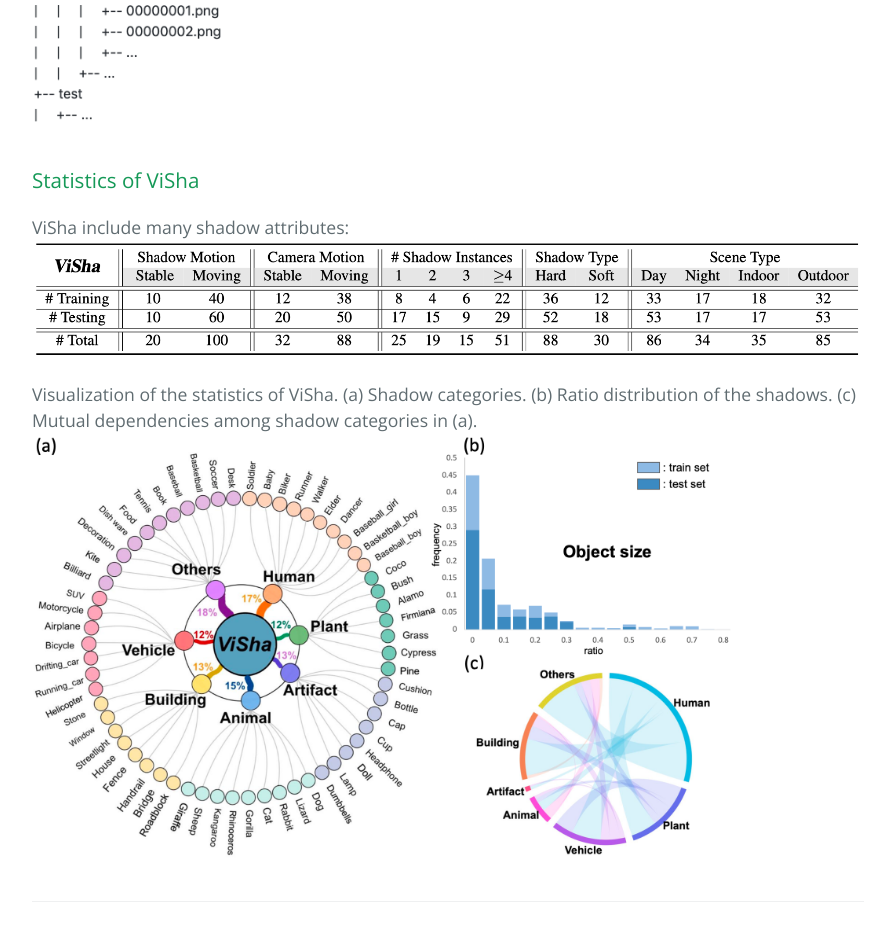
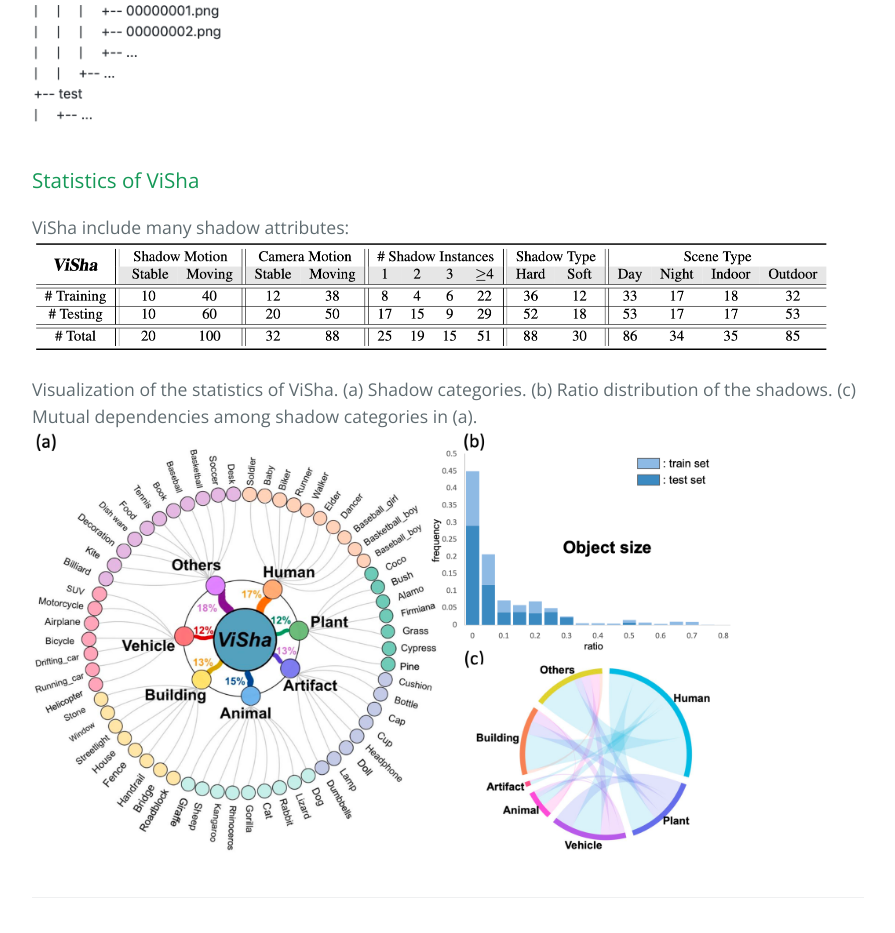
Before and after one commit to eraserNut/eraserNut.github.io, a Jekyll site: the page built from _posts/2021-04-06-ViSha.markdown, in a window 1280 px wide. Shown: the part 1594-2527 px from the top of the page, without its empty margins (192-1087 px from the left). Built offline with Jekyll 4.4.1, drawn with Linux system fonts in a browser that asks for light colours.

Commit message:
Update 2021-04-06-ViSha.markdown

```diff
--- a/_posts/2021-04-06-ViSha.markdown
+++ b/_posts/2021-04-06-ViSha.markdown
@@ -24,7 +24,7 @@
 ### Statistics of ViSha
 ViSha include many shadow attributes:
 <!-- <img src="https://github.com/eraserNut/eraserNut.github.io/blob/main/_posts/visha_sta.png"> -->
-<img src="https://github.com/eraserNut/eraserNut.github.io/blob/main/_posts/visha_sta.png?raw=true" width="900">
+<img src="https://github.com/eraserNut/eraserNut.github.io/blob/main/_posts/visha_sta.png?raw=true" width="800">
 
 
 Visualization of the statistics of ViSha. (a) Shadow categories. (b) Ratio distribution of the shadows. (c) Mutual dependencies among shadow categories in (a).
```
